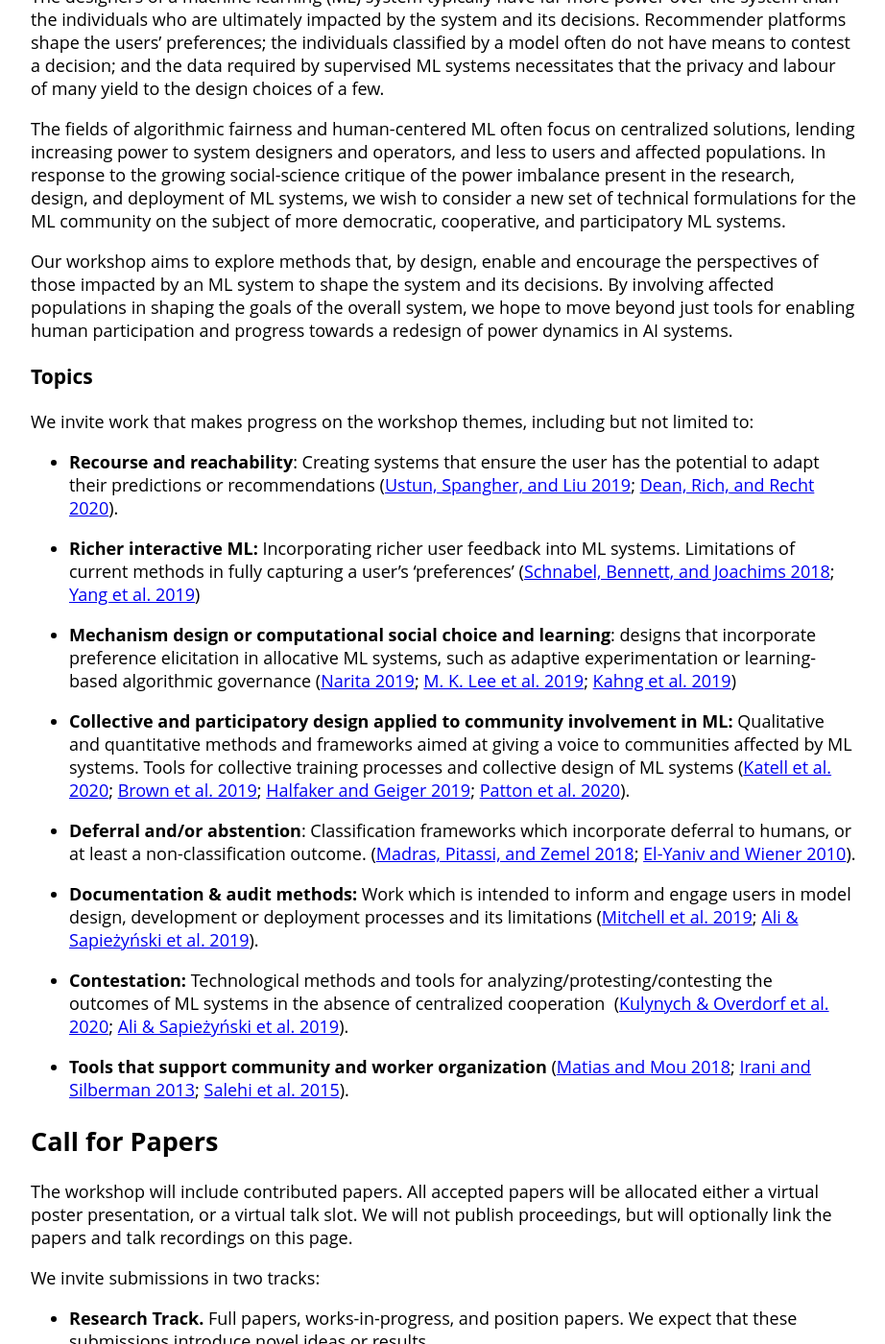
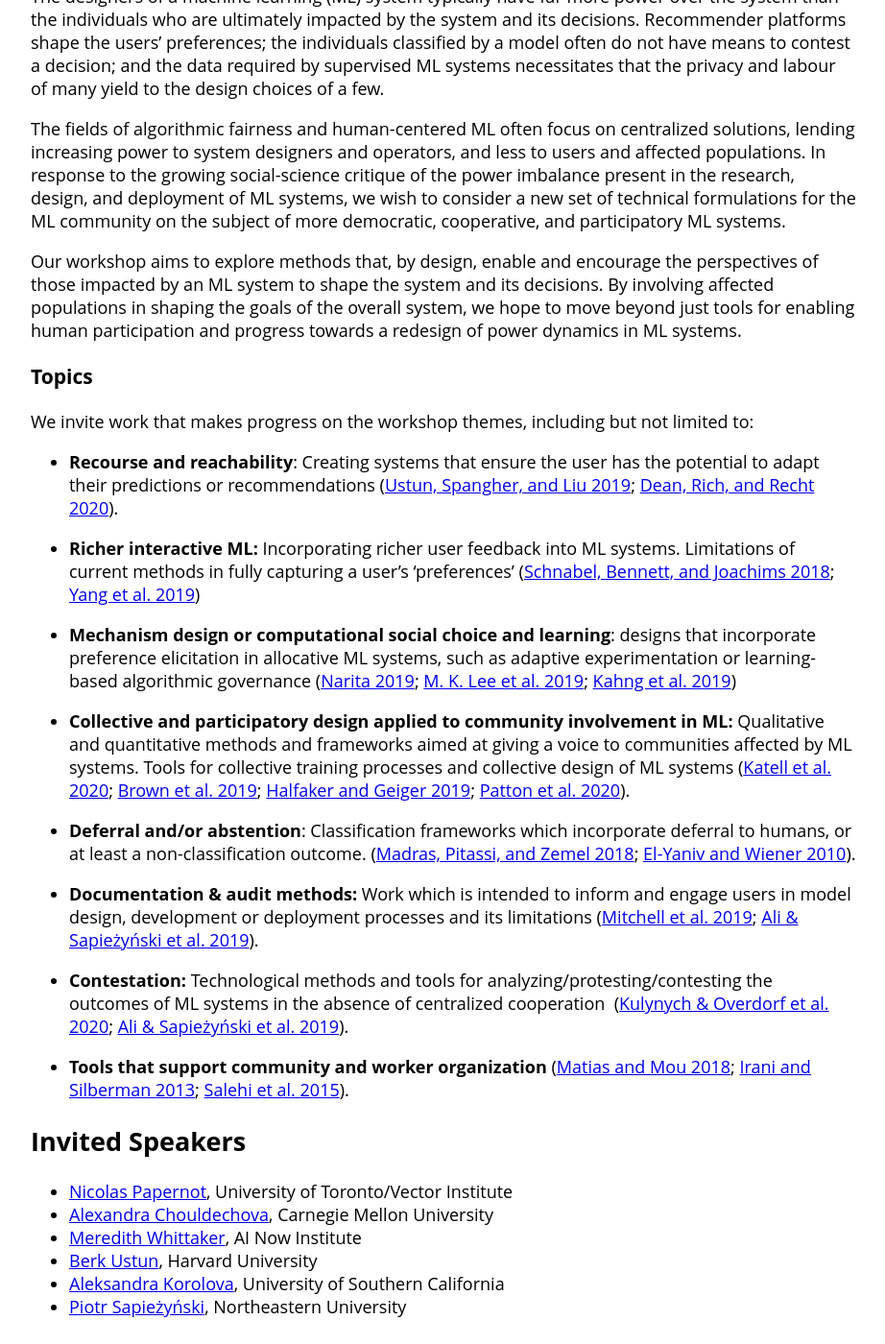
Before and after one commit to participatoryml/participatoryml.github.io, a Jekyll site: the page built from index.md, in a window 1280 px wide and 1400 px high, scrolled down 308 px. Shown: the whole window at 96% size, without its empty margins (178-1100 px from the left). Built offline with Jekyll 4.4.1, drawn with Linux system fonts in a browser that asks for light colours.

Commit message:
Fix inconsistency

```diff
--- a/index.md
+++ b/index.md
@@ -28,7 +28,7 @@ Our workshop aims to explore methods that, by design, enable and encourage the
 perspectives of those impacted by an ML system to shape the system and its
 decisions. By involving affected populations in shaping the goals of the overall
 system, we hope to move beyond just tools for enabling human participation and
-progress towards a redesign of power dynamics in AI systems.
+progress towards a redesign of power dynamics in ML systems.
 
 ### Topics
 
@@ -87,6 +87,15 @@ limited to:
     [Irani and Silberman 2013](http://crowdsourcing-class.org/readings/downloads/ethics/turkopticon.pdf);
     [Salehi et al. 2015](https://hci.stanford.edu/publications/2015/dynamo/DynamoCHI2015.pdf)).
 
+## Invited Speakers
+
+* [Nicolas Papernot](https://www.papernot.fr/), University of Toronto/Vector Institute
+* [Alexandra Chouldechova](https://www.andrew.cmu.edu/user/achoulde/), Carnegie Mellon University
+* [Meredith Whittaker](https://ainowinstitute.org/people/meredith-whittaker.html), AI Now Institute
+* [Berk Ustun](https://www.berkustun.com/), Harvard University
+* [Aleksandra Korolova](https://www.korolova.com/), University of Southern California
+* [Piotr Sapieżyński](https://www.sapiezynski.com/), Northeastern University
+
 ## Call for Papers
 
 The workshop will include contributed papers. All accepted papers will be
```
